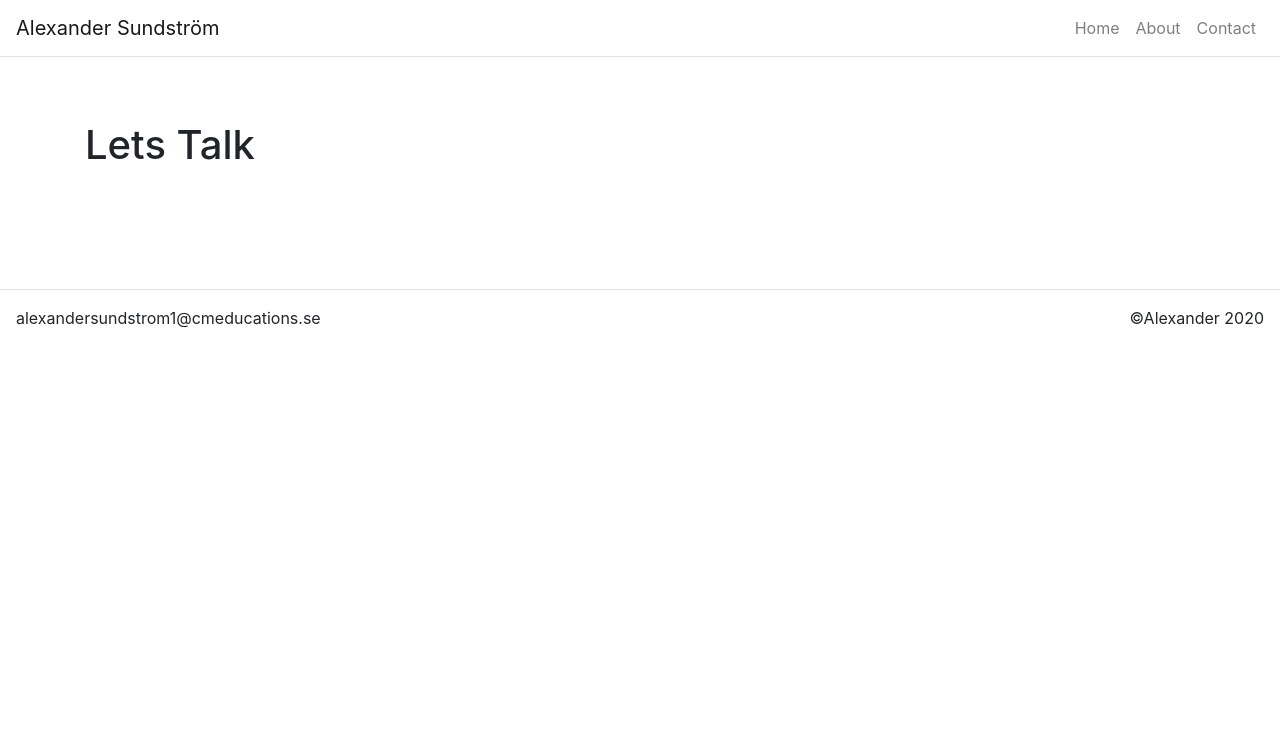
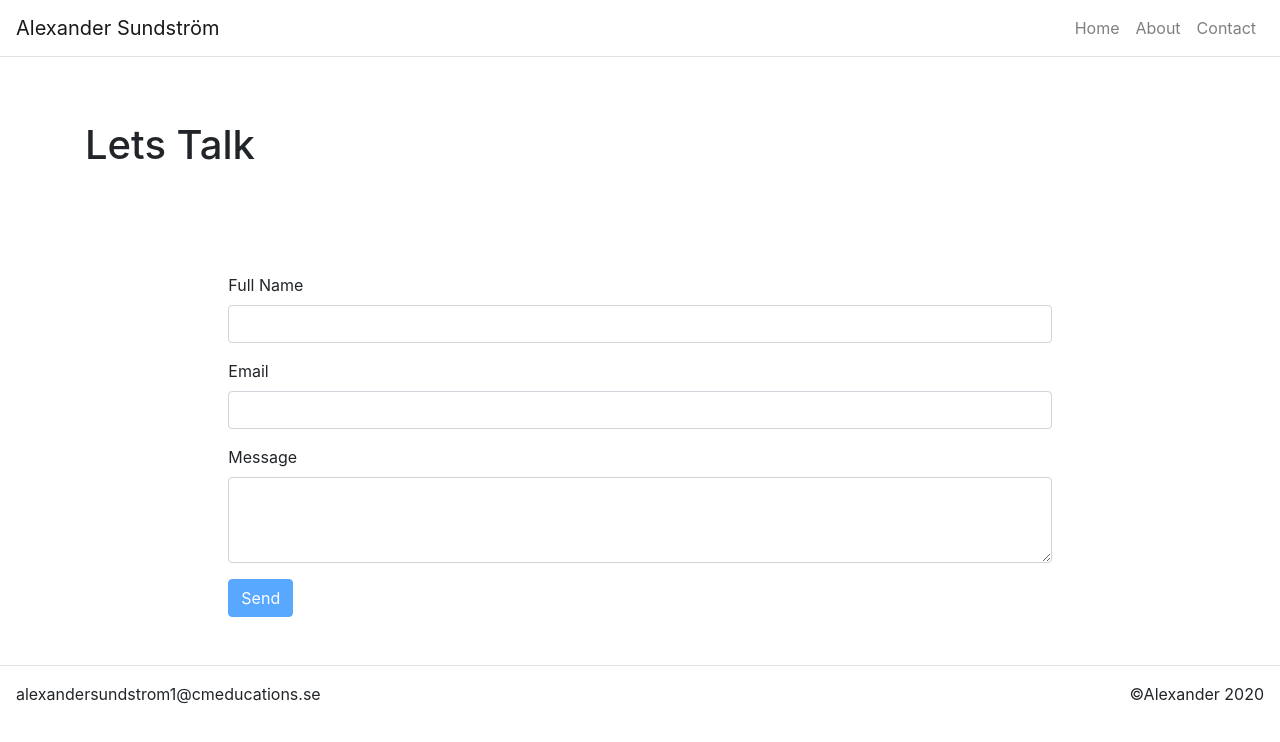
Before and after one commit to alexsundstrom/pwebsite, a React (Create React App) app: page /contact in a window 1280 px wide. Shown: the top 742 px of the page. Built offline with nearby package versions, Linux system fonts and the light colour scheme.

Commit message:
added pixel n GA analytics

```diff
--- a/package.json
+++ b/package.json
@@ -6,10 +6,13 @@
     "@testing-library/jest-dom": "^4.2.4",
     "@testing-library/react": "^9.5.0",
     "@testing-library/user-event": "^7.2.1",
+    "axios": "^0.19.2",
     "bootstrap": "^4.5.2",
     "react": "^16.13.1",
     "react-bootstrap": "^1.3.0",
     "react-dom": "^16.13.1",
+    "react-facebook-pixel": "^1.0.3",
+    "react-ga": "^3.1.2",
     "react-router-dom": "^5.2.0",
     "react-scripts": "3.4.1",
     "react-spring": "^8.0.27",
--- a/src/App.js
+++ b/src/App.js
@@ -9,6 +9,20 @@
 import HomePage from './pages/HomePage';
 import AboutPage from './pages/AboutPage';
 import ContactPage from './pages/ContactPage';
+import ReactPixel from 'react-facebook-pixel';
+import ReactGA from 'react-ga';
+
+const options = {
+	autoConfig: true, 	// set pixel's autoConfig
+    debug: false, 		// enable logs
+};
+ReactPixel.init('1012757025828167', options);
+
+ReactPixel.pageView();
+
+
+ReactGA.initialize('UA-166323214-2');
+ReactGA.pageview(window.location.pathname + window.location.search);
 
 class App extends React.Component {
 
@@ -22,8 +36,8 @@
         { title: 'Contact', path: '/' },
       ],
       home: {
-        title: 'Be Relentless',
-        subTitle: 'Projects that make a diffrence',
+        title: 'Hero',
+        subTitle: '--------------',
         text: 'Checkout my projects below'
       },
       about: {
--- a/src/components/Carousel.js
+++ b/src/components/Carousel.js
@@ -59,7 +59,7 @@
     render() {
         return(
             <Container fluid={true}>
-                <Row className="justify-content-around">
+                <Row className="justify-content-center">
                 {this.makeItems(this.state.items)}
                 </Row>
             </Container>
--- a/src/pages/AboutPage.js
+++ b/src/pages/AboutPage.js
@@ -2,6 +2,9 @@
 
 import Hero from '../components/Hero';
 import AboutContent from '../components/AboutContent';
+import ReactGA from 'react-ga';
+ReactGA.initialize('UA-166323214-2');
+ReactGA.pageview(window.location.pathname + window.location.search);
 
 function AboutPage(props) {
 
--- a/src/pages/ContactPage.js
+++ b/src/pages/ContactPage.js
@@ -1,12 +1,82 @@
 import React from 'react';
 
+import Form from 'react-bootstrap/Form';
+import Button from 'react-bootstrap/Button';
+
 import Hero from '../components/Hero';
+import AboutContent from '../components/AboutContent';
+import ReactGA from 'react-ga';
+ReactGA.initialize('UA-166323214-2');
+ReactGA.pageview(window.location.pathname + window.location.search);
 
-function ContactPage(props) {
+class ContactPage extends React.Component {
+    constructor(props) {
+        super(props);
+        this.state = {
+            name: '',
+            email: '',
+            message: '',
+            disabled: 'false',
+            emailSent: 'null',
+        }
+    }
 
-    return(
-        <Hero title={props.title} />
+    handleChange = (event) => {
+        const target = event.target;
+        const value = target.type === 'checkbox' ? target.checked : target.value;
+        const name = target.name;
+
+        this.setState({
+            [name]: value
+        })
+
+    }
+
+    handleSubmit = (event) => {
+        event.preventDefault();
+
+        this.setState({
+            disabled: true
+        });
+    }
+
+    render() {
+
+        return(
+
+            <div>
+
+            <Hero title={this.props.title} />
+
+            <AboutContent>
+                <Form onSubmit={this.handleSubmit}>
+                    <Form.Group>
+                        <Form.Label htmlFor="full-name">Full Name</Form.Label>
+                        <Form.Control id="full-name" name="name" type="text" value={this.state.name} onChange={this.handleChange} />
+                    </Form.Group>
+
+                    <Form.Group>
+                        <Form.Label htmlFor="email">Email</Form.Label>
+                        <Form.Control id="email" name="email" type="email" value={this.state.email} onChange={this.handleChange} />
+                    </Form.Group>
+
+                    <Form.Group>
+                        <Form.Label htmlFor="message">Message</Form.Label>
+                        <Form.Control id="message" name="message" as="textarea" rows="3" value={this.state.message} onChange={this.handleChange} />
+                    </Form.Group>
+
+                    <Button className="d-inline-block" variant="primary" type="submit" disabled={this.state.disabled}>
+                        Send
+                    </Button>
+
+                    {this.state.emailSent === true && <p className="d-inline success-msg">Email Sent</p>}
+                    {this.state.emailSent === false && <p className="d-inline error-msg">Email not Sent</p>}
+
+                </Form>
+            </AboutContent>
+            </div>
     );
+    }
 }
 
 export default ContactPage;
--- a/src/pages/HomePage.js
+++ b/src/pages/HomePage.js
@@ -2,6 +2,9 @@
 
 import Hero from '../components/Hero';
 import Carousel from '../components/Carousel';
+import ReactGA from 'react-ga';
+ReactGA.initialize('UA-166323214-2');
+ReactGA.pageview(window.location.pathname + window.location.search);
 
 function HomePage(props) {
 
```
Also changed, not shown: 1 other file (tests, documents, lock files or other folders).
